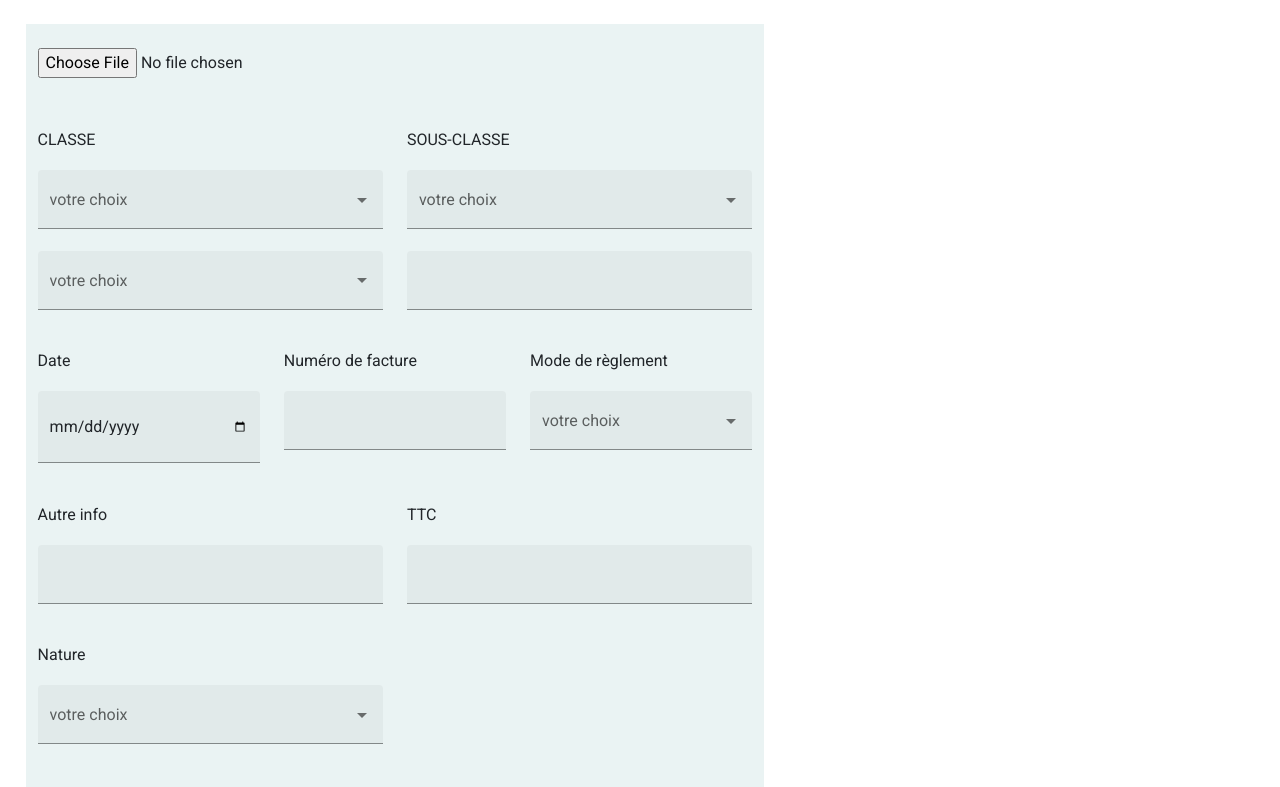
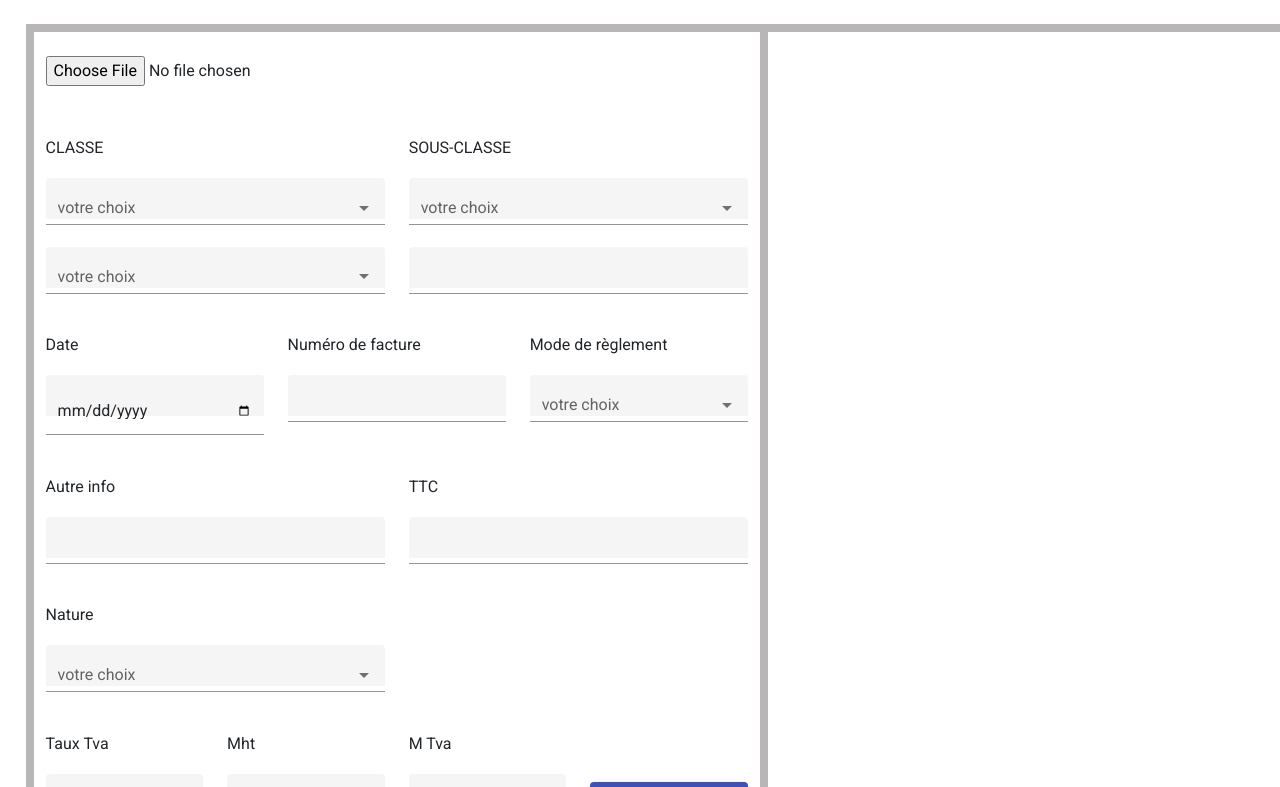
Before and after one commit to tounaf/compta-hery, an Angular app: page /compta in a window 1280 px wide. Shown: the top 787 px of the page. Built offline with nearby package versions, Linux system fonts and the light colour scheme.

Commit message:
ajout css

```diff
--- a/src/app/compta/compta.component.html
+++ b/src/app/compta/compta.component.html
@@ -10,8 +10,8 @@
 
 <body>
 
-  <div class="row mt-4" style="margin-left: 2%;">
-    <div class="col-md-7" style="background-color: rgb(234, 243, 243);">
+  <div class="row mt-4" style="margin-left: 2%; border: 4px solid rgb(184, 182, 182);">
+    <div class="col-md-7" style="border: 4px solid rgb(184, 182, 182);">
       <!-- Formulaire de saisie -->
       <div class="form-container mt-4" fxFlex="50">
         <form [formGroup]="form">
@@ -31,7 +31,7 @@
                 <mat-label>votre choix</mat-label>
                 <mat-select [(ngModel)]="parentClasse" [ngModelOptions]="{standalone: true}">
                   <span *ngFor="let cl of listeClass, let j = index">
-                    <mat-option (click)="checkValClass()" [value]="cl.value">{{cl.value}}</mat-option>
+                    <mat-option (click)="checkValClass()" [value]="cl.value" style="width:0px">{{cl.value}}</mat-option>
                   </span>
                 </mat-select>
               </mat-form-field>
@@ -186,7 +186,7 @@
       </table>
 
     </div>
-    <div class="col-md-5">
+    <div class="col-md-5" style="border: 4px solid rgb(184, 182, 182);">
       <img alt="myimage" class="img-fluid" [src]="imageSrc" *ngIf="imageSrc" width="100%" height="100%" />
     </div>
 
--- a/src/app/compta/compta.component.scss
+++ b/src/app/compta/compta.component.scss
@@ -0,0 +1,3 @@
+::ng-deep  .mat-form-field-infix {
+    height: 0px;
+}
```
